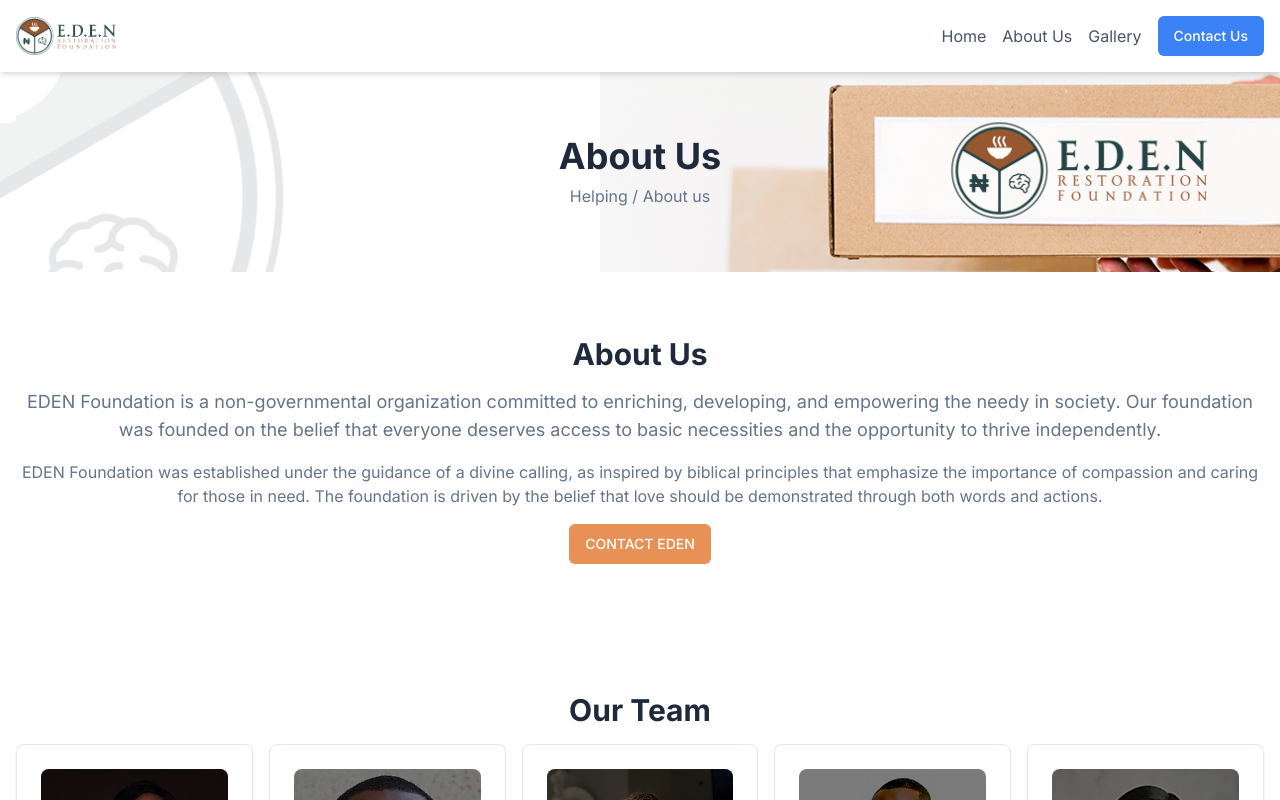
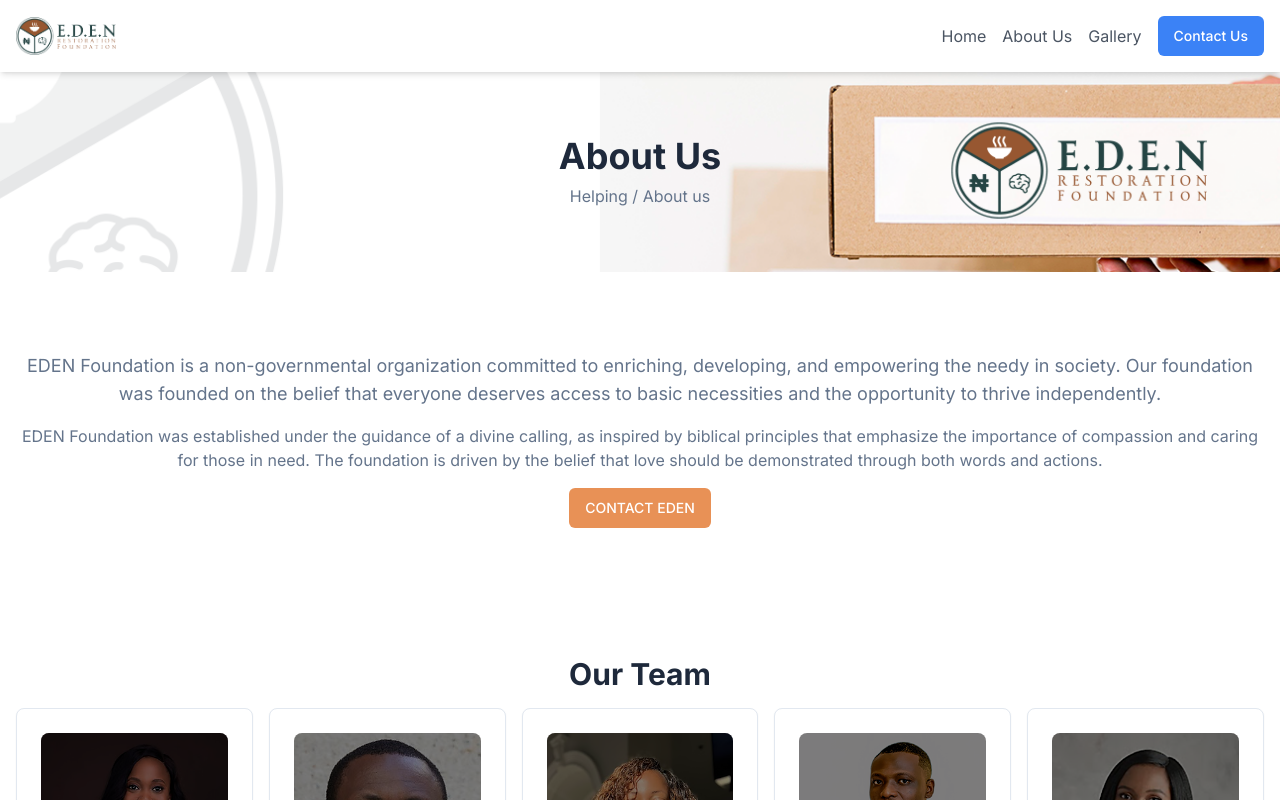
Before and after one commit to konfirmed/eden, a Next.js app: page /about in a window 1280 px wide. Shown: the top 800 px of the page. Built offline with nearby package versions, Linux system fonts and the light colour scheme.

Commit message:
Update page.tsx

```diff
--- a/app/about/page.tsx
+++ b/app/about/page.tsx
@@ -40,7 +40,7 @@ export default function About() {
         </section>
         <section className="container mx-auto px-4 py-16">
           <div className="text-center space-y-4">
-            <h2 className="text-3xl font-bold text-[#1e293b]">About Us</h2>
+            <h2 className="text-3xl font-bold text-[#1e293b]"></h2>
             <p className="text-lg text-[#64748b]">
               EDEN Foundation is a non-governmental organization committed to enriching, developing, and empowering the needy in society. Our foundation was founded on the belief that everyone deserves access to basic necessities and the opportunity to thrive independently.
             </p>
```
